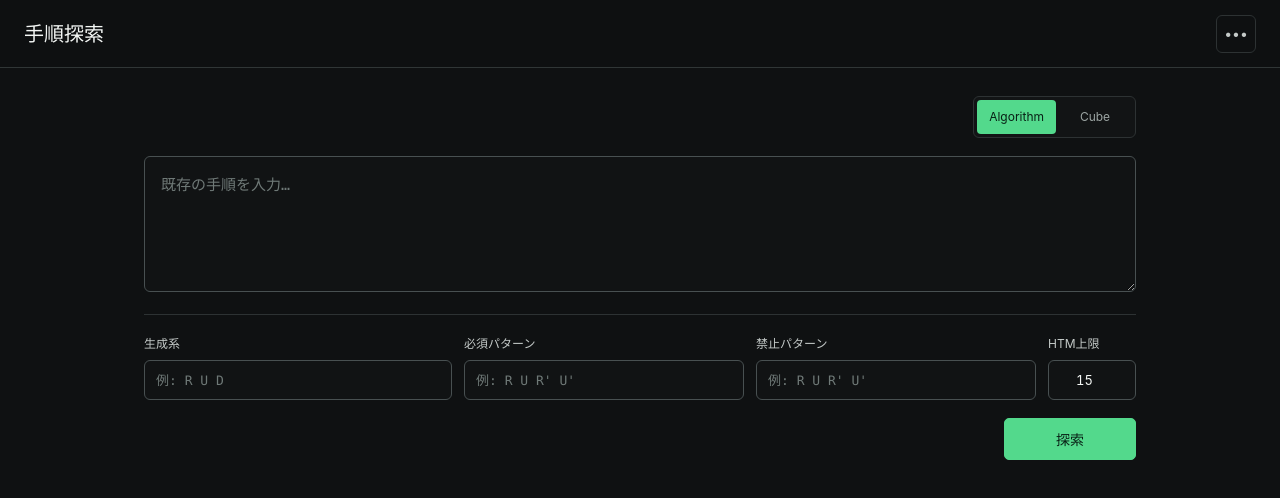
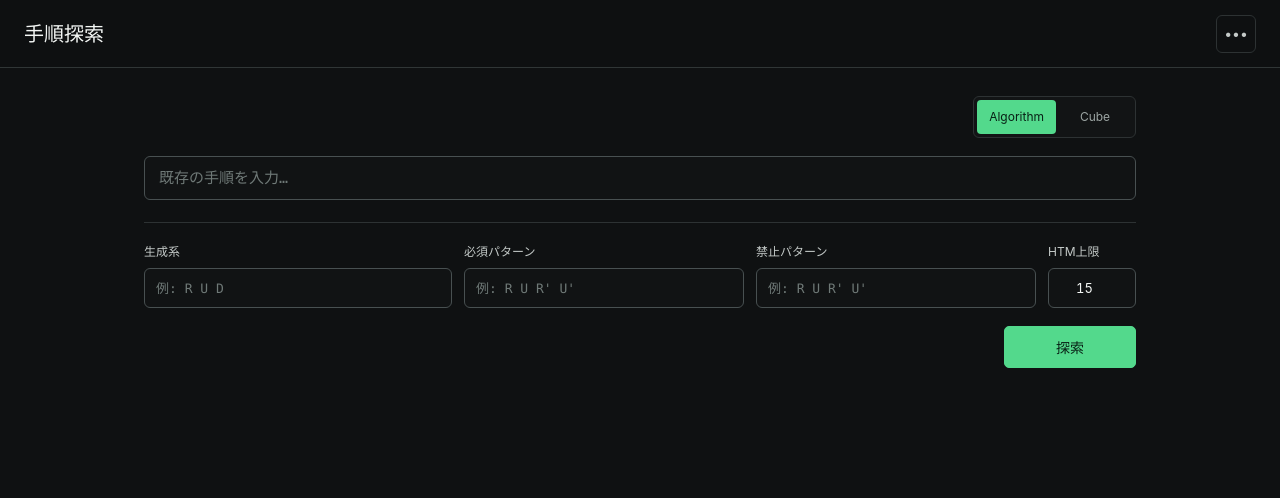
Before and after one commit to hashi-nekomimi/cube-search-app, a React (Vite) app: page / in a window 1280 px wide. Shown: the top 498 px of the page. Built offline with nearby package versions, Linux system fonts and the light colour scheme.

Commit message:
Compact algorithm input

```diff
--- a/src/App.css
+++ b/src/App.css
@@ -392,7 +392,7 @@ select:focus-visible {
   background: var(--accent);
 }
 
-.algorithm-target textarea,
+.algorithm-target input,
 .field input {
   width: 100%;
   border: 1px solid var(--border-strong);
@@ -402,30 +402,29 @@ select:focus-visible {
   transition: border-color 120ms ease, background 120ms ease;
 }
 
-.algorithm-target textarea:hover,
+.algorithm-target input:hover,
 .field input:hover {
   border-color: #596263;
 }
 
-.algorithm-target textarea:focus,
+.algorithm-target input:focus,
 .field input:focus {
   border-color: var(--accent);
   background: #0e1011;
 }
 
-.algorithm-target textarea::placeholder,
+.algorithm-target input::placeholder,
 .field input::placeholder {
   color: #6f7977;
 }
 
-.algorithm-target textarea {
+.algorithm-target input {
   display: block;
-  min-height: 124px;
-  padding: 16px;
-  resize: vertical;
+  height: 44px;
+  padding: 0 14px;
   font-family: "SFMono-Regular", Consolas, "Liberation Mono", monospace;
   font-size: 15px;
-  line-height: 1.7;
+  line-height: 1;
 }
 
 .conditions-block {
@@ -1146,7 +1145,7 @@ select:focus-visible {
     height: 310px;
   }
 
-  .algorithm-target textarea,
+  .algorithm-target input,
   .field input,
   .solution-sort select,
   .solution-pattern-filter select {
--- a/src/App.jsx
+++ b/src/App.jsx
@@ -2398,11 +2398,15 @@ export default function App() {
 
           {!showNetInput ? (
             <div className="algorithm-target">
-              <textarea
+              <input
+                type="text"
                 value={targetAlg}
                 onChange={(event) => setTargetAlg(event.target.value)}
                 placeholder={t.inputPlaceholder}
-                rows={4}
+                autoCapitalize="off"
+                autoComplete="off"
+                autoCorrect="off"
+                spellCheck={false}
               />
             </div>
           ) : (
```
Also changed, not shown: 2 other files (tests, documents, lock files or other folders).
